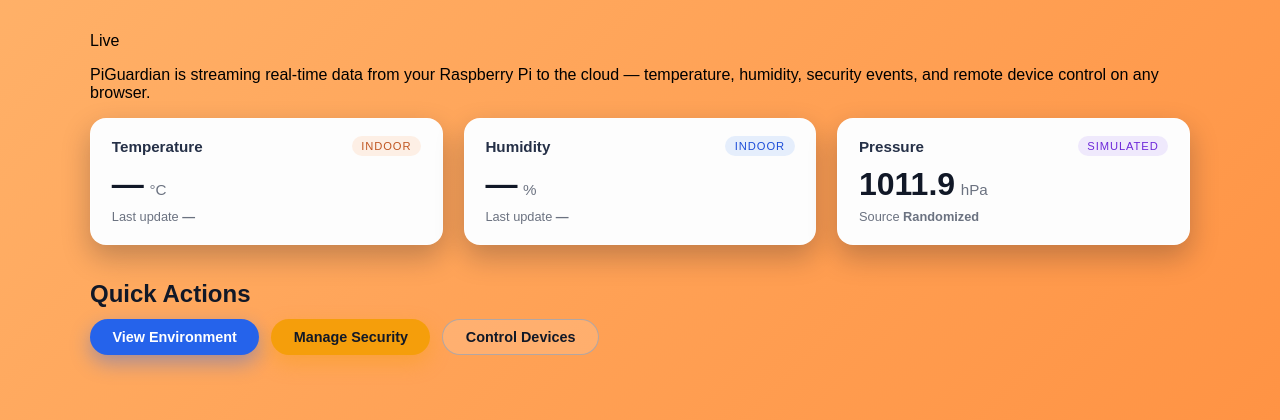
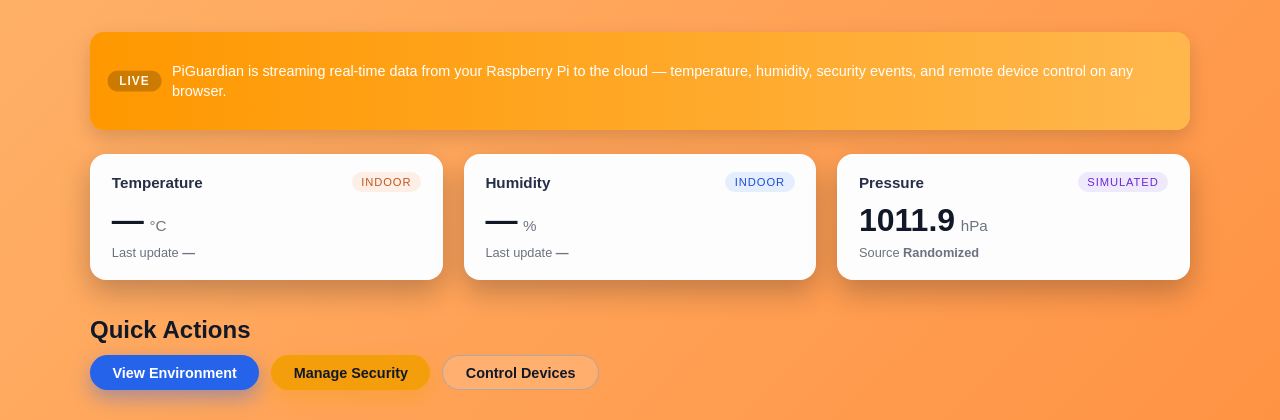
Before and after one commit to KylianLaw/PiGuardianDashboardRender, a Flask app: page / in a window 1280 px wide. Shown: the part 149-569 px from the top of the page. Run offline with Flask 3, Linux system fonts and the light colour scheme; data that the repository does not hold is empty; parts of the project's set-up code (start-up, migrations or seed data) failed here and were passed over; some libraries are stand-ins or nearby versions.

Commit message:
Add styles for summary promo strip on home page
Added styles for summary promo strip and badge.

```diff
--- a/static/style.css
+++ b/static/style.css
@@ -877,3 +877,50 @@
     transform: translateY(-4px);
     box-shadow: 0 10px 26px rgba(0, 0, 0, 0.12);
 }
+
+/* === Summary promo strip on home page === */
+
+.summary-promo {
+  margin-top: 1.5rem;
+  margin-bottom: 1.5rem;
+  padding: 0.9rem 1.2rem;
+  border-radius: 14px;
+  background: linear-gradient(90deg, #ff9800, #ffb74d);
+  color: #ffffff;
+  display: flex;
+  align-items: center;
+  gap: 0.75rem;
+  box-shadow: 0 8px 20px rgba(0, 0, 0, 0.15);
+}
+
+.summary-promo__badge {
+  padding: 0.25rem 0.7rem;
+  border-radius: 999px;
+  font-size: 0.7rem;
+  font-weight: 700;
+  text-transform: uppercase;
+  letter-spacing: 0.08em;
+  background: rgba(0, 0, 0, 0.22);
+  animation: promo-pulse 1.8s ease-in-out infinite;
+}
+
+.summary-promo__text {
+  font-size: 0.9rem;
+  line-height: 1.4;
+}
+
+/* subtle pulse animation for the "Live" badge */
+@keyframes promo-pulse {
+  0% {
+    transform: scale(1);
+    opacity: 1;
+  }
+  50% {
+    transform: scale(1.08);
+    opacity: 0.9;
+  }
+  100% {
+    transform: scale(1);
+    opacity: 1;
+  }
+}
```
